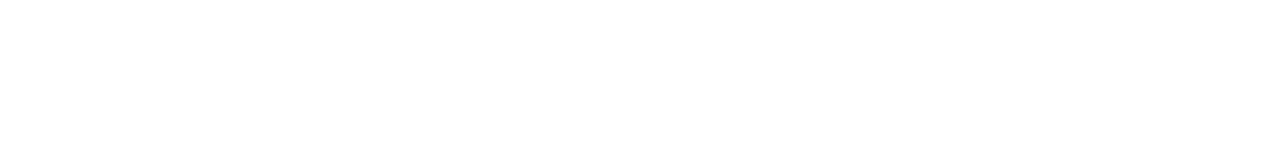
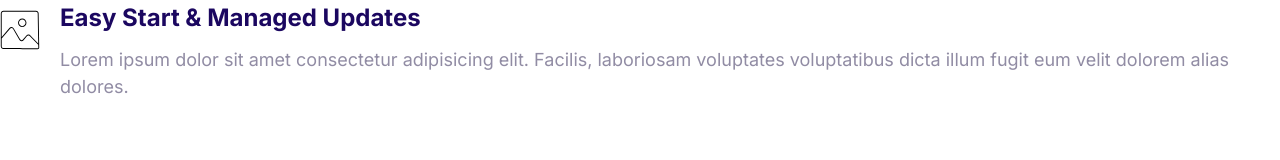
Before and after one commit to mohithog/codify, a plain HTML site: page index.html in a window 1280 px wide. Drawn offline with Linux system fonts and the light colour scheme.

Commit message:
Build a Media Object Component

```diff
--- a/css/styles.css
+++ b/css/styles.css
@@ -325,3 +325,17 @@ input{
         font-size: 1.7rem;
     }
 }
+
+/*   Media object   */
+.media{
+    display: flex;
+}
+.media__title{
+    margin-top: 0;
+}
+.media__body{
+    margin: 0 2rem;
+}
+.media__image{
+    margin-top: 1rem;
+}
--- a/index.html
+++ b/index.html
@@ -14,6 +14,20 @@
     <link rel="stylesheet" href="css/styles.css" />
   </head>
   <body>
-
+    <div class="media">
+      <div class="media__image">
+        <svg class="icon icon--primary">
+          <use xlink:href="images/sprite.svg#snap"></use>
+        </svg>
+      </div>
+      <div class="media__body">
+        <h3 class="media__title">Easy Start & Managed Updates</h3>
+        <p>
+          Lorem ipsum dolor sit amet consectetur adipisicing elit. Facilis,
+          laboriosam voluptates voluptatibus dicta illum fugit eum velit dolorem
+          alias dolores.
+        </p>
+      </div>
+    </div>
   </body>
 </html>
```
Also changed, not shown: components/media-object.html (added, +15 -0 lines).
